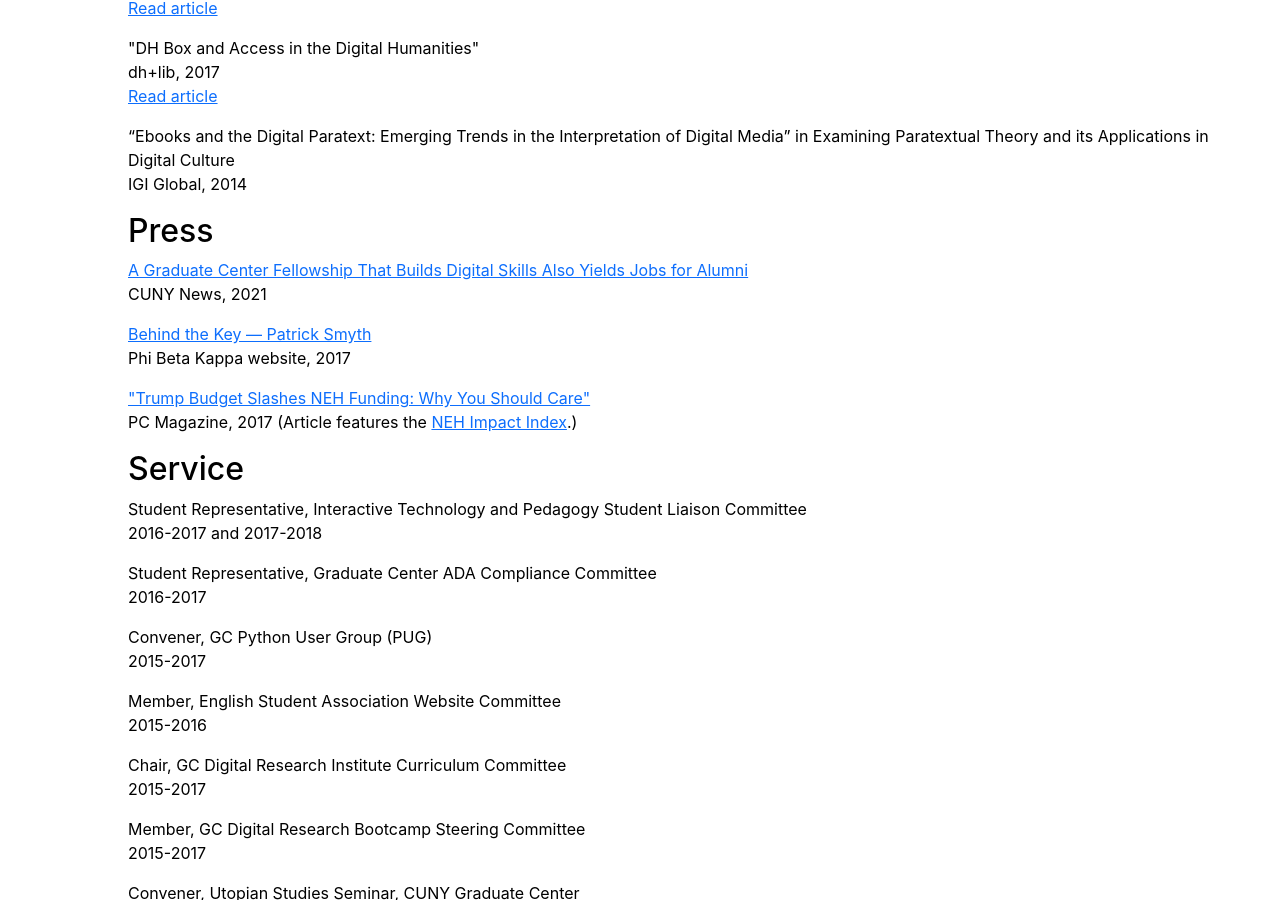
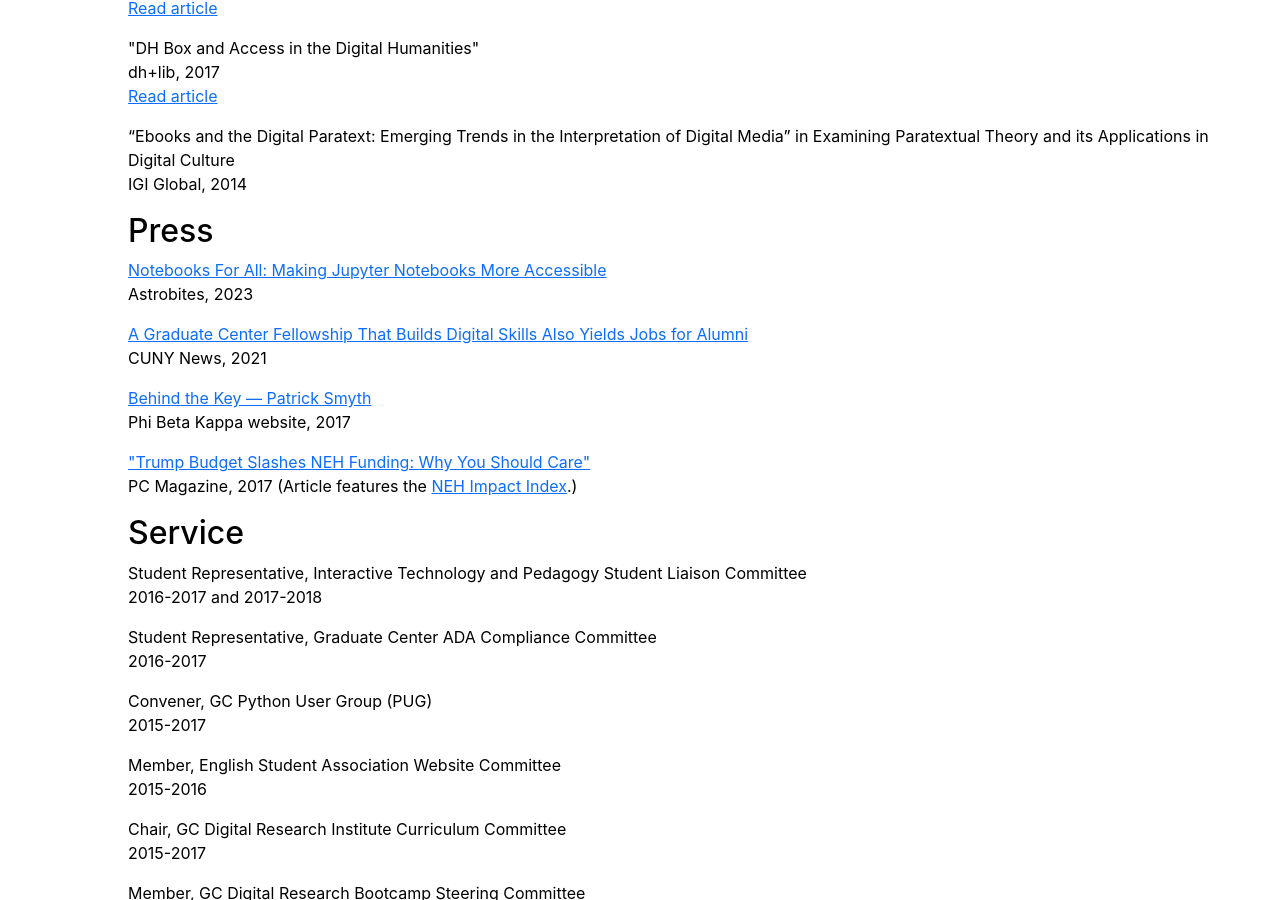
Before and after one commit to smythp/website, a Jekyll site: the page built from cv.md, in a window 1280 px wide and 900 px high, scrolled down 2696 px. Built offline with Jekyll 4.4.1, drawn with Linux system fonts in a browser that asks for light colours.

Commit message:
Automatic push

```diff
--- a/cv.md
+++ b/cv.md
@@ -131,6 +131,9 @@
 
 Press
 -----
+
+[Notebooks For All: Making Jupyter Notebooks More Accessible](https://astrobites.org/2023/06/10/notebooks-for-all/)\
+Astrobites, 2023
 
 [A Graduate Center Fellowship That Builds Digital Skills Also Yields Jobs for Alumni](https://m.gc.cuny.edu/News/Detail?id=60526)\
 CUNY News, 2021
```
